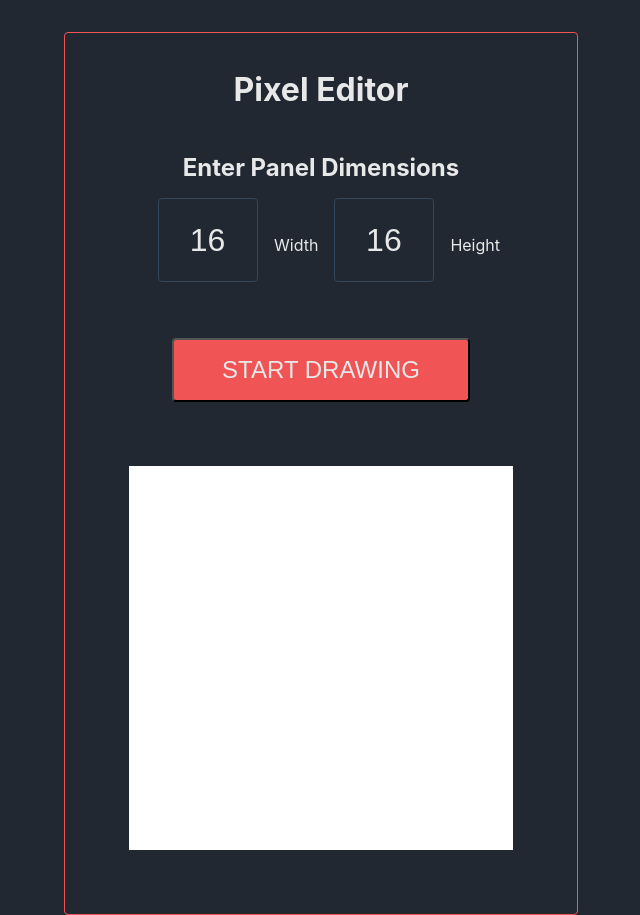
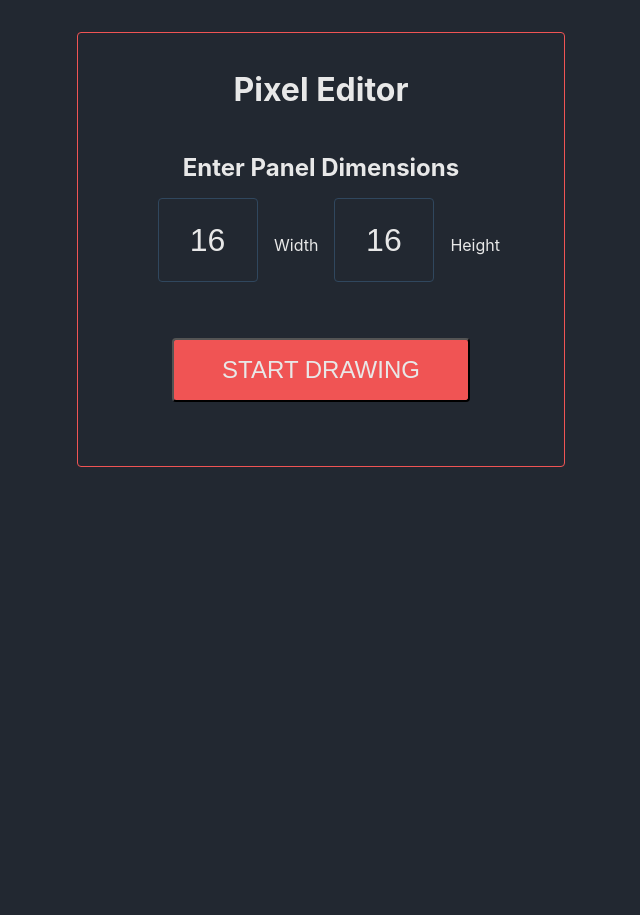
Before and after one commit to juleni/pixels, a React (Create React App) app: page / in a window 1280 px wide. Shown: the whole page, without its empty margins (319-959 px from the left). After the commit the page ends 800 px from the top, so only its background shows below. Built offline with nearby package versions, Linux system fonts and the light colour scheme.

Commit message:
Added flag hideOptions for DrawingPanel

```diff
--- a/src/components/Editor.js
+++ b/src/components/Editor.js
@@ -64,11 +64,13 @@ export default function Editor() {
         <CirclePicker color={selectedColor} onChangeComplete={changeColor} />
       )}
 
-      <DrawingPanel
-        width={panelWidth}
-        height={panelHeight}
-        selectedColor={selectedColor}
-      />
+      {hideOptions && (
+        <DrawingPanel
+          width={panelWidth}
+          height={panelHeight}
+          selectedColor={selectedColor}
+        />
+      )}
     </div>
   );
 }
```
